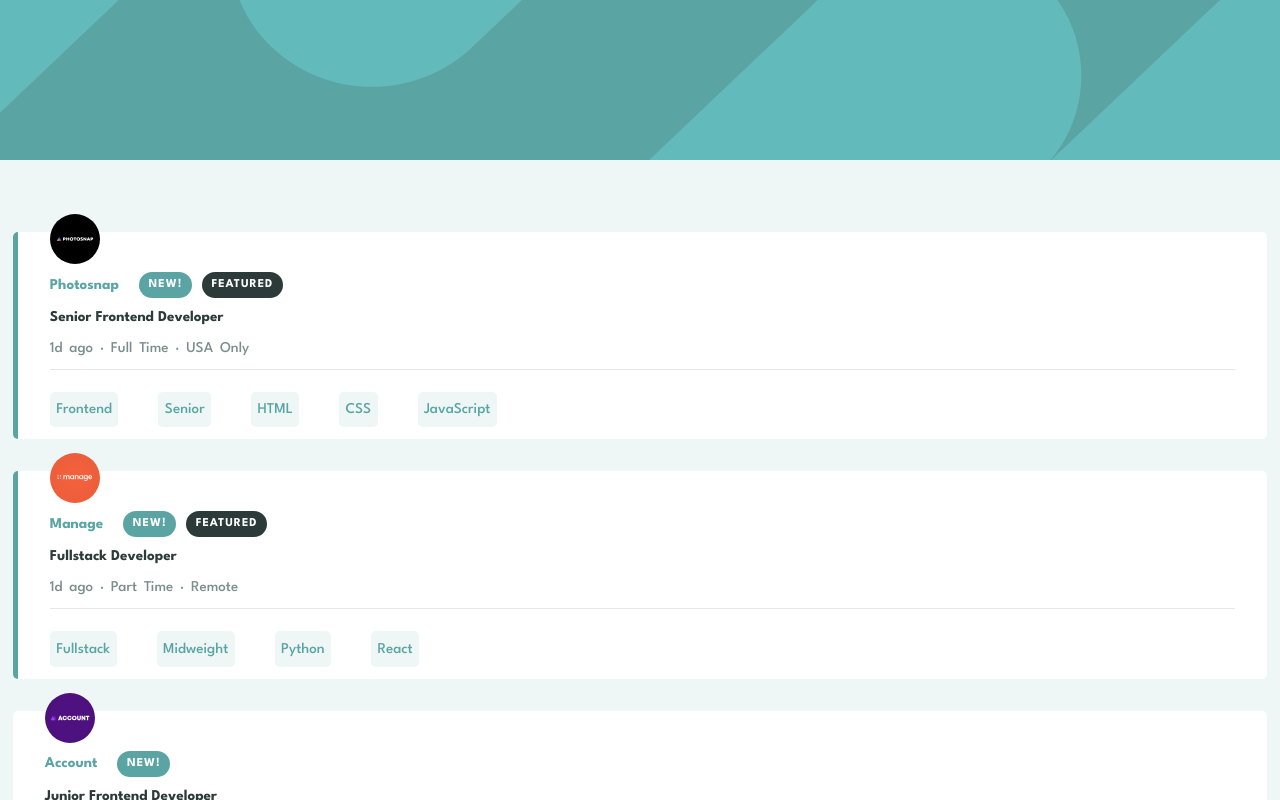
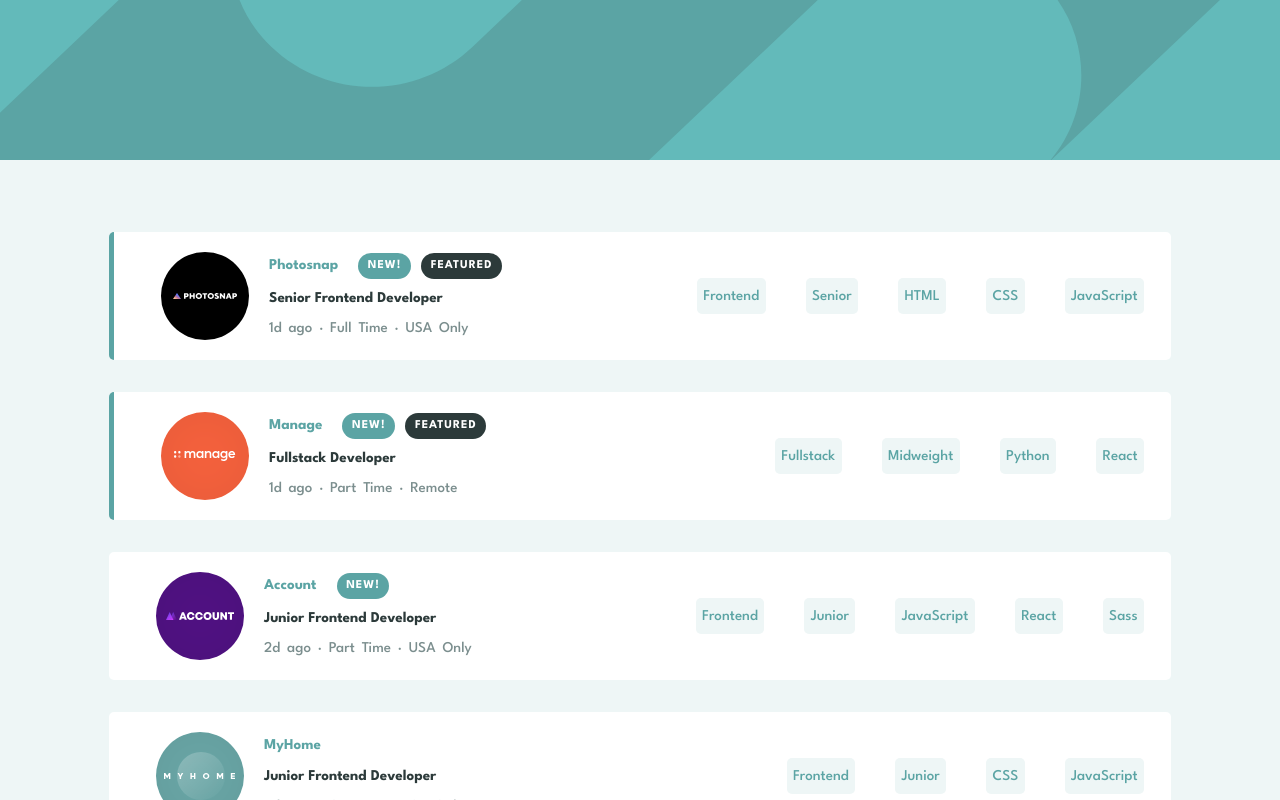
Before and after one commit to ramz04/Static-Job-Listings, a React (Vite) app: page / in a window 1280 px wide. Shown: the top 800 px of the page. Built offline with nearby package versions, Linux system fonts and the light colour scheme.

Commit message:
Added Styling For Desktop Page

```diff
--- a/src/components/JobList.jsx
+++ b/src/components/JobList.jsx
@@ -35,6 +35,7 @@
                 <div className="card--img">
                     <img src={i.logo} alt={i.company} />
                 </div>
+                <div className='card--content'>
                     <div className="card--company">
                         {i.company}
                         <div className="card--company-feat">
@@ -47,6 +48,7 @@
                     </div>
                     <div className="card--items">
                         {i.postedAt} · {i.contract} · {i.location}
+                    </div>
                 </div>
             </section>
             <hr />
--- a/src/index.css
+++ b/src/index.css
@@ -110,6 +110,13 @@
   row-gap: 8px;
 }
 
+.card--content {
+  display:flex;
+  flex-direction: column;
+  align-items: flex-start;
+  row-gap: 8px;
+}
+
 .card--img img{
   width: 50px;
   margin-top: -18px;
@@ -163,7 +170,7 @@
 }
 
 hr {
-  margin: 10px 0;
+  margin: 12px 0;
 }
 
 .card--filter {
@@ -183,3 +190,28 @@
   border-radius: 5px;
 
 }
+
+@media (min-width: 1024px) {
+  .card {
+    flex-direction: row;
+    margin: 2rem 6rem;
+    padding: 0 1.7rem;
+    justify-content: space-between;
+  }
+
+  .card--wrapper {
+    flex-direction: row;
+    align-items: center;
+    padding: 20px;
+    column-gap: 20px;
+  }
+
+  .card--img img{
+    width: 100%;
+    margin-top: 0;
+  }
+
+  hr{
+    display: none;
+  }
+}
```
Lines whose indentation alone changed are shown as unchanged.
